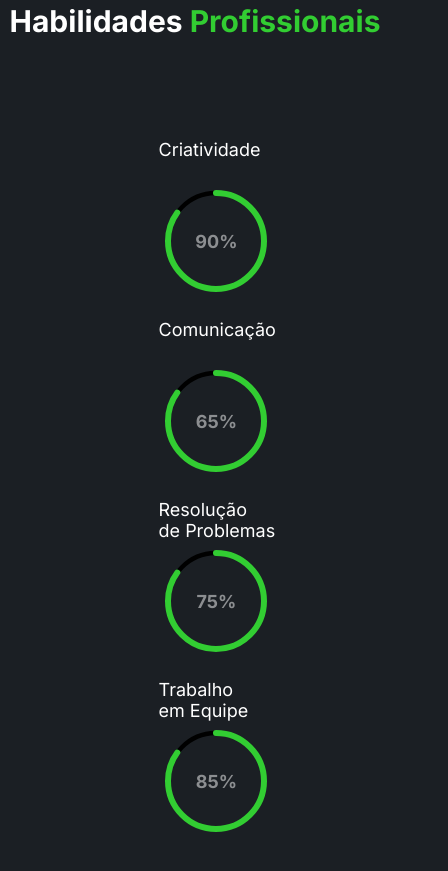
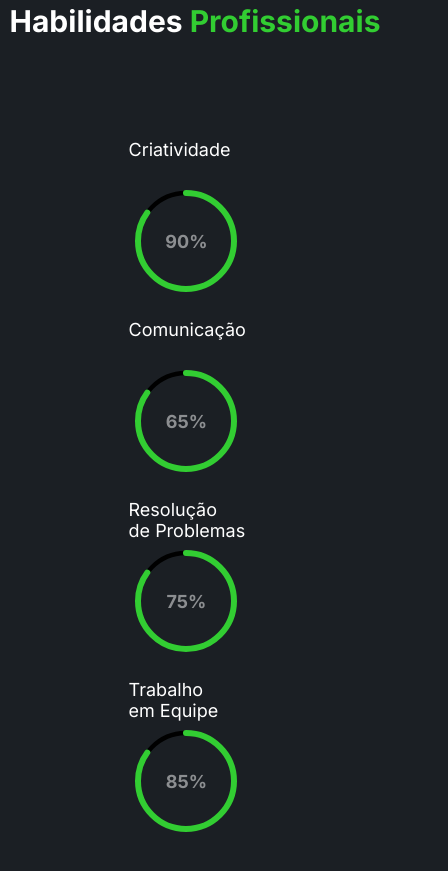
Before and after one commit to rafaelsales03/portfolio, a plain HTML site: page index.html in a window 390 px wide. Shown: the part 5161-6032 px from the top of the page, 448 px wide, since content can reach past the window. Drawn offline with nearby package versions, Linux system fonts and the light colour scheme.

Commit message:
mudança nas habilidades profissionais

```diff
--- a/styles.css
+++ b/styles.css
@@ -1277,6 +1277,10 @@ button:disabled{
     margin-left: 55%;
   }
 
+  .radial-bars{
+    left: 30px;
+  }
+
 }
 
 @media (max-width: 450px) {
```
